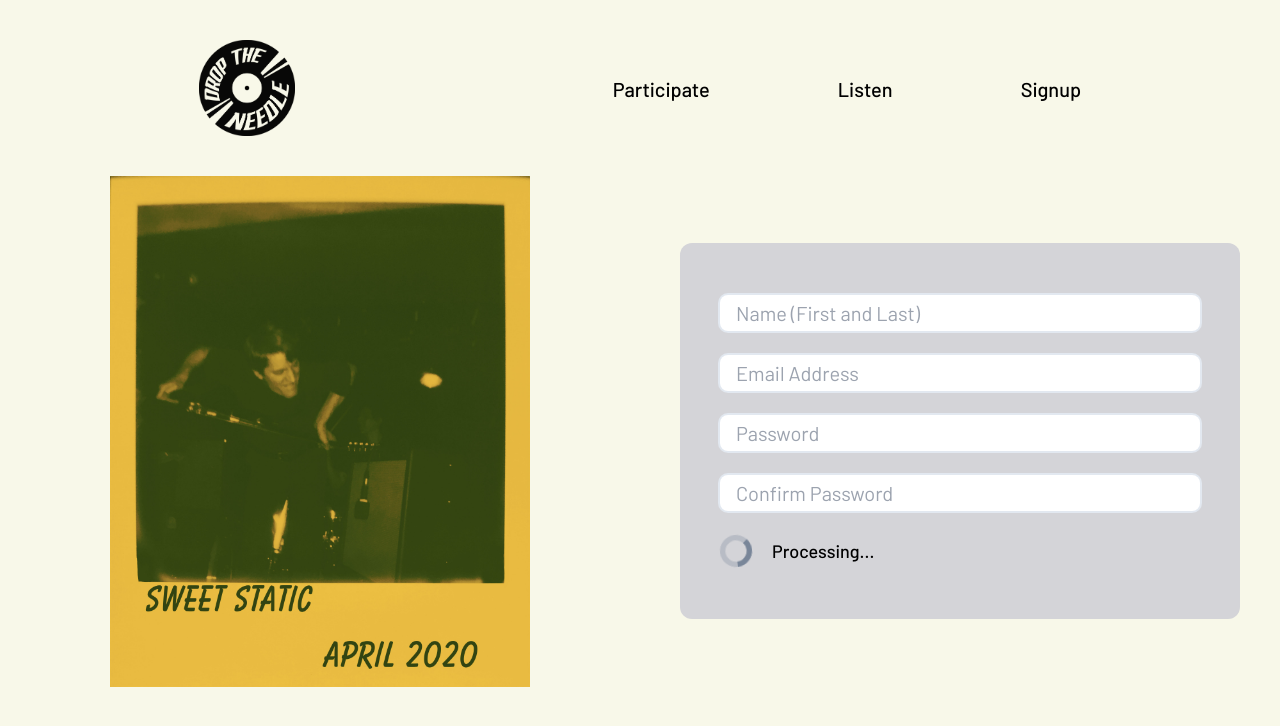
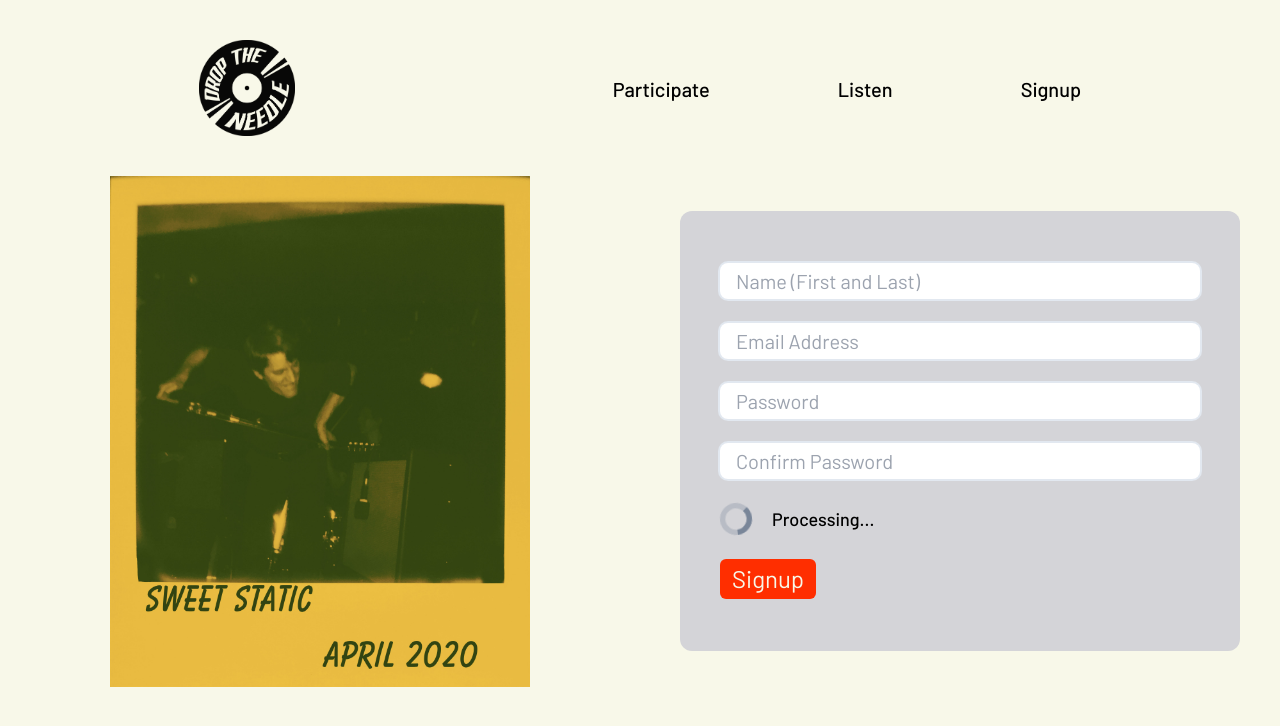
Before and after one commit to abeciana1/drop-the-needle-frontend, a Next.js app: page /signup in a window 1280 px wide. Shown: the top 726 px of the page. Built offline with nearby package versions, Linux system fonts and the light colour scheme.

Commit message:
Added disabled prop type to button prop types

```diff
--- a/components/core/_buttons/index.tsx
+++ b/components/core/_buttons/index.tsx
@@ -5,6 +5,7 @@ interface IButtonProps {
     text: string;
     href?: string; //* leave optional for none anchor buttons
     color: string;
+    disabled?: boolean;
     onClick?: (e: React.MouseEvent<HTMLElement>) => void;
 }
 
@@ -13,18 +14,21 @@ interface IButtonProps {
 export const SolidClickButton = ({
     text,
     color,
-    onClick
+    onClick,
+    disabled
 }: IButtonProps) => {
     return (
         <button
+            disabled={disabled}
             onClick={onClick}
-            className={cx("px-3 py-1 rounded-md text-3xl", {
+            className={cx("px-3 py-1 rounded-md text-2xl", {
                 ["bg-altOrange text-coolGray"]: color === "altOrange",
                 ["bg-altGreen text-altWhite"]: color === "altGreen",
                 ["bg-royalBlue text-altWhite"]: color === "royalBlue",
                 ["bg-ceruBlue text-altWhite"]: color === "ceruBlue",
                 ["bg-scarlet text-altWhite"]: color === "scarlet",
                 ["bg-coolGray text-altWhite"]: color === "coolGray",
+                ['cursor-not-allowed']: disabled
             })}
         >
             { text }
@@ -35,7 +39,8 @@ export const SolidClickButton = ({
 export const SolidHrefButton = ({
     text,
     color,
-    href
+    href,
+    disabled
 }: IButtonProps) => {
     return (
         <a
@@ -44,13 +49,15 @@ export const SolidHrefButton = ({
             rel="noopener"
         >
             <button
-                className={cx("px-3 py-2 rounded-md text-3xl", {
+                disabled={disabled}
+                className={cx("px-3 py-2 rounded-md text-2xl", {
                     ["bg-altOrange text-coolGray"]: color === "altOrange",
                     ["bg-altGreen text-altWhite"]: color === "altGreen",
                     ["bg-royalBlue text-altWhite"]: color === "royalBlue",
                     ["bg-ceruBlue text-altWhite"]: color === "ceruBlue",
                     ["bg-scarlet text-altWhite"]: color === "scarlet",
                     ["bg-coolGray text-altWhite"]: color === "coolGray",
+                    ['cursor-not-allowed']: disabled
                 })}
             >
                 { text }
@@ -62,18 +69,21 @@ export const SolidHrefButton = ({
 export const OutlineClickButton = ({
     text,
     color,
-    onClick
+    onClick,
+    disabled
 }: IButtonProps) => {
     return (
         <button
+            disabled={disabled}
             onClick={onClick}
-                className={cx("bg-altWhite px-3 py-1 rounded-md text-3xl", {
+                className={cx("bg-altWhite px-3 py-1 rounded-md text-2xl", {
                     ["border-4 border-altOrange text-altOrange"]: color === "altOrange",
                     ["border-4 border-altGreen text-altGreen"]: color === "altGreen",
                     ["border-4 border-royalBlue text-royalBlue"]: color === "royalBlue",
                     ["border-4 border-ceruBlue text-ceruBlue"]: color === "ceruBlue",
                     ["border-4 border-scarlet text-scarlet"]: color === "scarlet",
                     ["border-4 border-coolGray text-coolGray"]: color === "coolGray",
+                    ['cursor-not-allowed']: disabled
                 })}
         >
             { text }
@@ -84,7 +94,8 @@ export const OutlineClickButton = ({
 export const OutlineHrefButton = ({
     text,
     color,
-    href
+    href,
+    disabled
 }: IButtonProps) => {
     return (
         <a
@@ -93,13 +104,15 @@ export const OutlineHrefButton = ({
             rel="noopener"
         >
             <button
-                className={cx("bg-altWhite px-3 py-1 rounded-md text-3xl", {
+                disabled={disabled}
+                className={cx("bg-altWhite px-3 py-1 rounded-md text-2xl", {
                     ["border-4 border-altOrange text-altOrange"]: color === "altOrange",
                     ["border-4 border-altGreen text-altGreen"]: color === "altGreen",
                     ["border-4 border-royalBlue text-royalBlue"]: color === "royalBlue",
                     ["border-4 border-ceruBlue text-ceruBlue"]: color === "ceruBlue",
                     ["border-4 border-scarlet text-scarlet"]: color === "scarlet",
                     ["border-4 border-coolGray text-coolGray"]: color === "coolGray",
+                    ['cursor-not-allowed']: disabled
                 })}
             >
                 { text }
--- a/pages/signup.tsx
+++ b/pages/signup.tsx
@@ -6,6 +6,7 @@ import CustomHead from '../components/core/CustomHead'
 import { TextInput } from '../components/_forms/inputs'
 import Spinner from '../components/core/Spinner'
 import { LockClosedIcon } from '@heroicons/react/outline'
+import { SolidClickButton } from '../components/core/_buttons/index'
 
 const Signup = () => {
 
@@ -115,6 +116,12 @@ const Signup = () => {
                                 </>
                             }
                         </div>
+                        <div className="py-3">
+                            <SolidClickButton
+                                text="Signup"
+                                color="scarlet"
+                            />
+                        </div>
                 </Form>
             </TwoColumnGrid>
         </>
```
